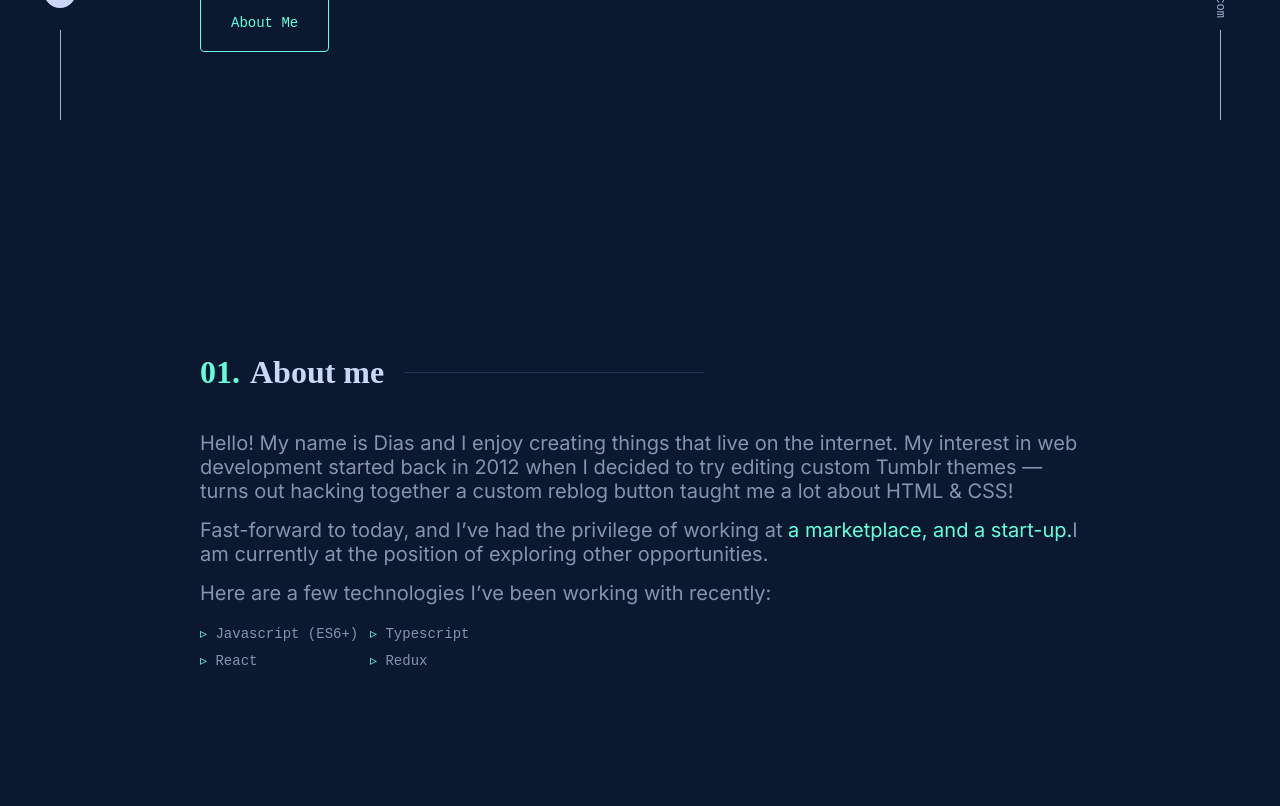
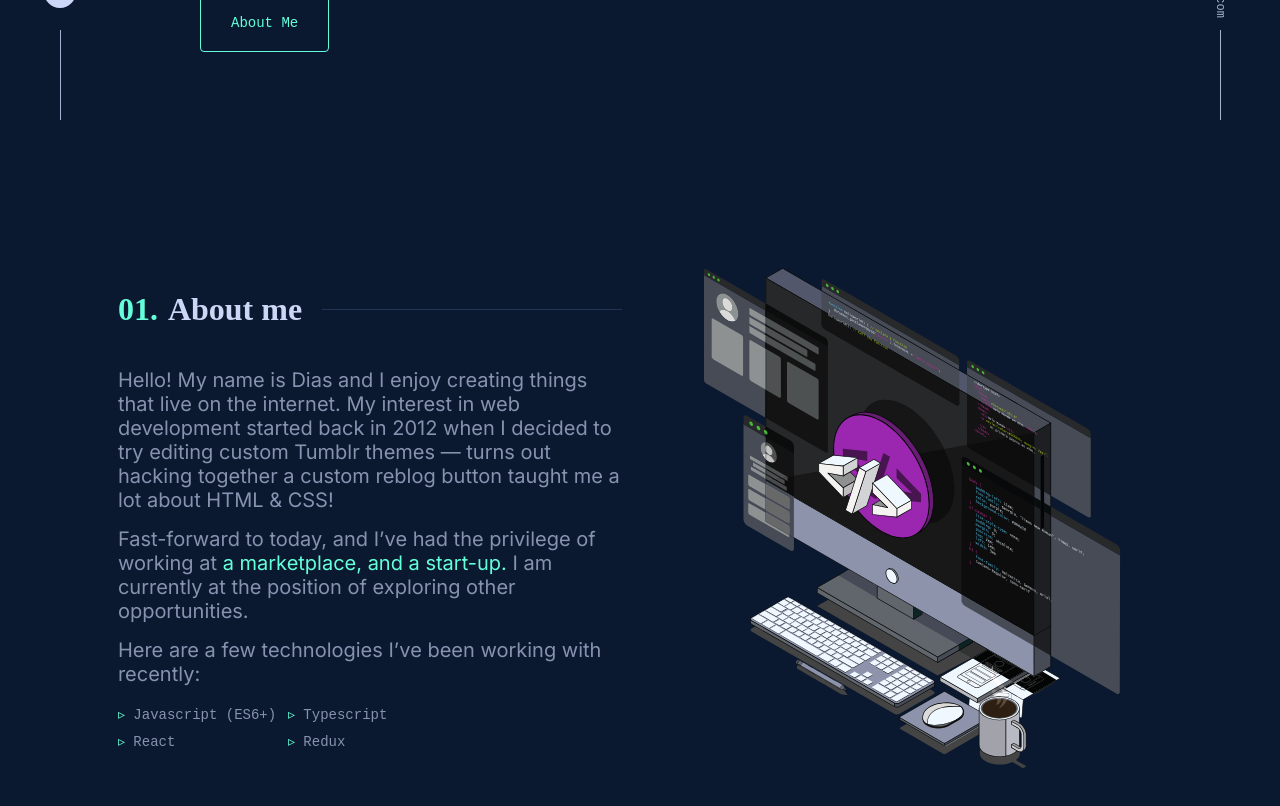
Before and after one commit to dias19/portfolio, a Next.js app: page / in a window 1280 px wide. Shown: the part 680-1486 px from the top of the page. Built offline with nearby package versions, Linux system fonts and the light colour scheme.

Commit message:
fixed about section

```diff
--- a/components/about.tsx
+++ b/components/about.tsx
@@ -1,23 +1,31 @@
 import React from "react";
 import style from "~/styles/AboutMe.module.css";
-import {Element} from 'react-scroll';
+import { Element } from "react-scroll";
 import Computer from "~/public/icons/computer";
 
 export default function AboutMe() {
   return (
-    <Element name='aboutMe'>
+    <Element name="aboutMe">
       <section className={style.section}>
+        <div>
           <h1 className={style.heading}>About me</h1>
-      <div>
           <p className={style.body}>
-      Hello! My name is Dias and I enjoy creating things that live on the internet. My interest in web development started back in 2012 when I decided to try editing custom Tumblr themes — turns out hacking together a custom reblog button taught me a lot about HTML &amp; CSS!
+            Hello! My name is Dias and I enjoy creating things that live on the
+            internet. My interest in web development started back in 2012 when I
+            decided to try editing custom Tumblr themes — turns out hacking
+            together a custom reblog button taught me a lot about HTML &amp;
+            CSS!
           </p>
           <p className={style.body}>
             Fast-forward to today, and I’ve had the privilege of working at
-      <a className={style.anchor} target='_blank' href="https://estil.kz/">
+            <a
+              className={style.anchor}
+              target="_blank"
+              href="https://estil.kz/"
+            >
               a marketplace,
             </a>
-      <a className={style.anchor} target='_blank' href=''>
+            <a className={style.anchor} target="_blank" href="https://scaneat.kz/">
               and a start-up.
             </a>
             I am currently at the position of exploring other opportunities.
@@ -26,22 +34,14 @@ export default function AboutMe() {
             Here are a few technologies I’ve been working with recently:
           </p>
           <ul className={style.list}>
-        <li className={style.listItem}>
-          Javascript (ES6+)
-        </li>
-        <li className={style.listItem}>
-          Typescript
-        </li>
-        <li className={style.listItem}>
-          React
-        </li>
-        <li className={style.listItem}>
-          Redux
-        </li>
+            <li className={style.listItem}>Javascript (ES6+)</li>
+            <li className={style.listItem}>Typescript</li>
+            <li className={style.listItem}>React</li>
+            <li className={style.listItem}>Redux</li>
           </ul>
         </div>
-      <div>
-        <Computer/>
+        <div style={{marginLeft:'40px'}}>
+          <Computer />
         </div>
       </section>
     </Element>
--- a/components/header.tsx
+++ b/components/header.tsx
@@ -7,7 +7,7 @@ export default function Header() {
     <div className={style.nav}>
       <div className={style.logo}>logo</div>
       <div className={style.navbar}>
-        <ul className={style.about}>About</ul>
+        <ul className={style.about}>About me</ul>
         <ul className={style.projects}>Projects</ul>
         <ul className={style.experience}>Experience</ul>
         <button className={style.button}>Resume</button>
--- a/public/icons/computer.tsx
+++ b/public/icons/computer.tsx
@@ -2,7 +2,10 @@ import React from 'react'
 import style from '~/styles/Computer.module.css'
 export default function Computer() {
   return (
-    <svg xmlns="http://www.w3.org/2000/svg" viewBox="0 0 3879.7732 4661.1069" xmlSpace="preserve" id="svg2" version="1.1">
+    <svg
+    height='500px'
+    width='500px'
+     xmlns="http://www.w3.org/2000/svg" viewBox="0 0 3879.7732 4661.1069" xmlSpace="preserve" id="svg2" version="1.1">
 
     <defs id="defs6">
 
--- a/styles/AboutMe.module.css
+++ b/styles/AboutMe.module.css
@@ -1,9 +1,9 @@
 .section{
     height: 100vh;
     display: flex;
-    flex-direction: column;
+    flex-direction: row;
     justify-content: center;
-    align-items: flex-start;
+    align-items:center;
 }
 
 .heading{
@@ -39,6 +39,7 @@
     font-size: 20px;
     font-family: var(--font-sans);
     margin-bottom: 15px;
+    max-width: 540px;
 }
 
 .list{
@@ -68,3 +69,7 @@
 .anchor::before{
     content: " ";
 }
+
+.anchor::after{
+    content: " "
+}
--- a/styles/Computer.module.css
+++ b/styles/Computer.module.css
@@ -1,5 +1,17 @@
-.codeGraph path {
+@keyframes float {
+    0% {
+      transform: translatey(0);
+    }
+    50% {
+      transform: translatey(-400px);
+    }
+    100% {
+      transform: translatey(0);
+    }
+  }
+
+  .codeGraph path {
+    animation: float 2s ease-in-out infinite;
+    transition: all .3s ease-out;
     -webkit-animation: float 4s ease-in-out infinite;
-    animation: float 4s ease-in-out infinite;
-    transition: all .3s ease-out;
-}
+  }
```
Lines whose indentation alone changed are shown as unchanged.
